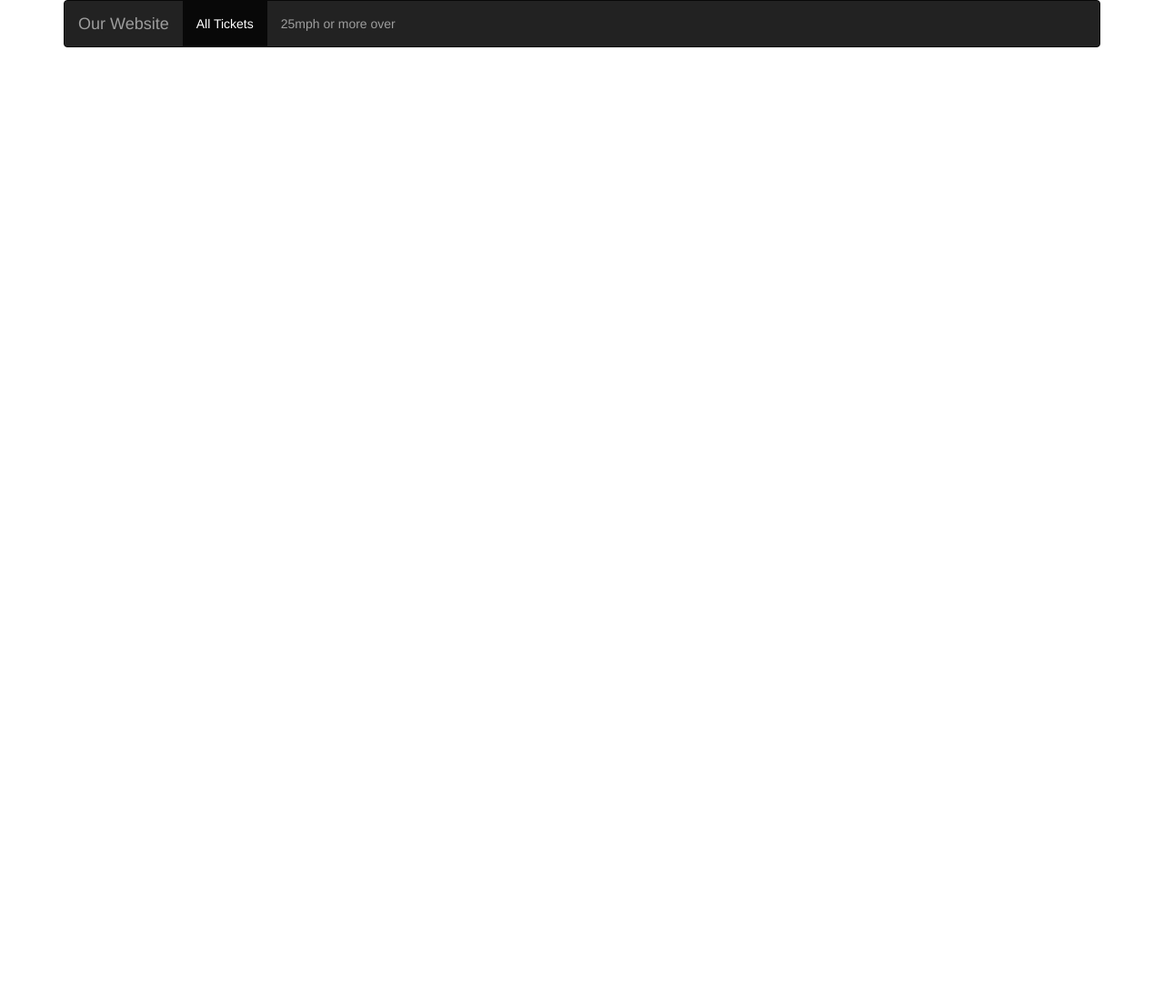
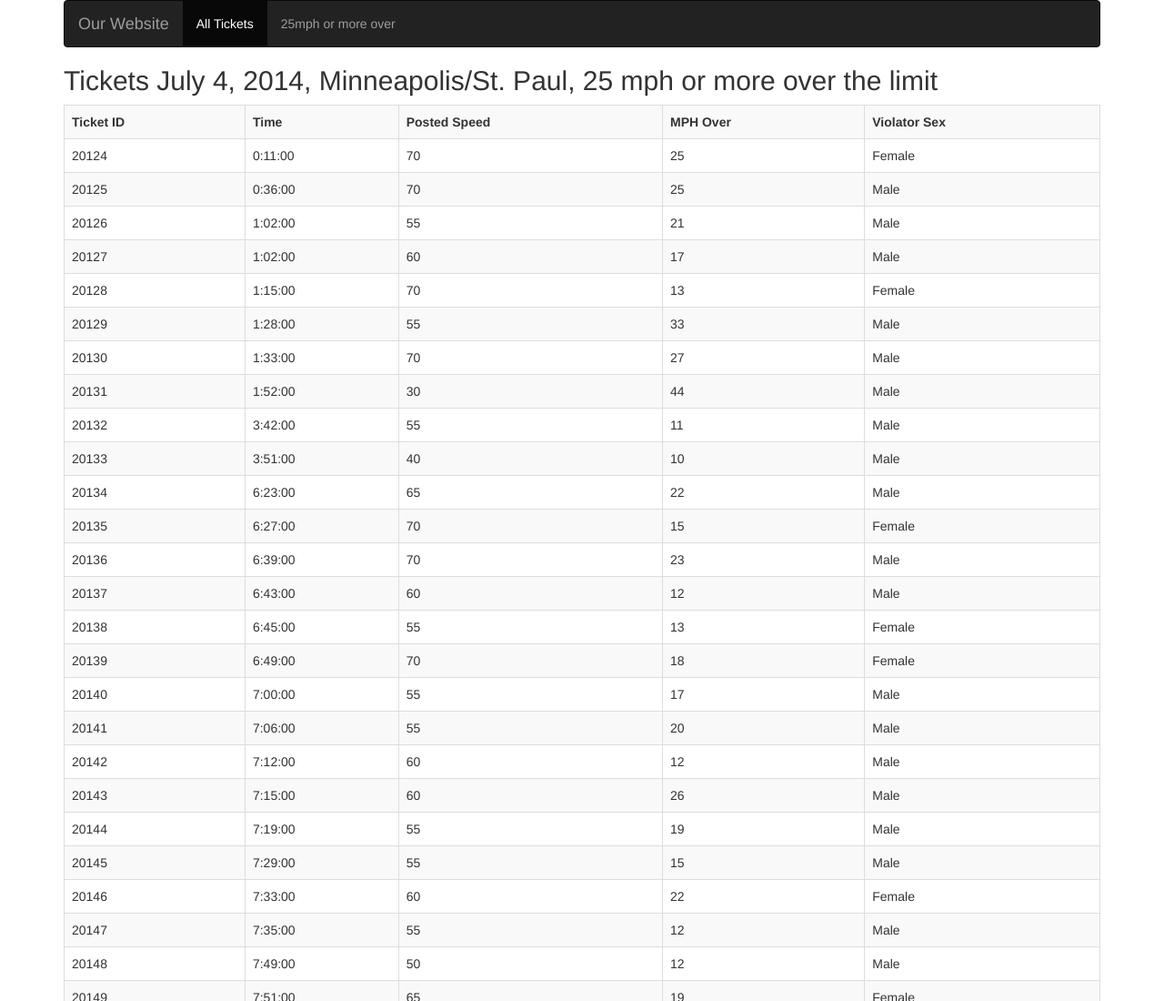
Before and after one commit to jkursave/jkursave.github.io, a plain HTML site: page 25over.html in a window 1280 px wide. Shown: the top 1100 px of the page at 91% size. Before the commit the page ends 800 px from the top, so only its background shows below. Drawn offline with nearby package versions, Linux system fonts and the light colour scheme.

Commit message:
Update 25over.html

```diff
--- a/25over.html
+++ b/25over.html
@@ -42,7 +42,7 @@
                     <th>MPH Over</th>
                     <th>Violator Sex</th>
                 </tr>
-                <tr v-for = "ticket in tickets">{{ticket.actual_speed - ticket.posted_speed >= 25}}>
+                <tr v-for = "ticket in tickets">
                     <td>{{ticket.tid}}</td>
                     <td>{{ticket.stop_time}}</td>
                     <td>{{ticket.posted_speed}}</td>
```
